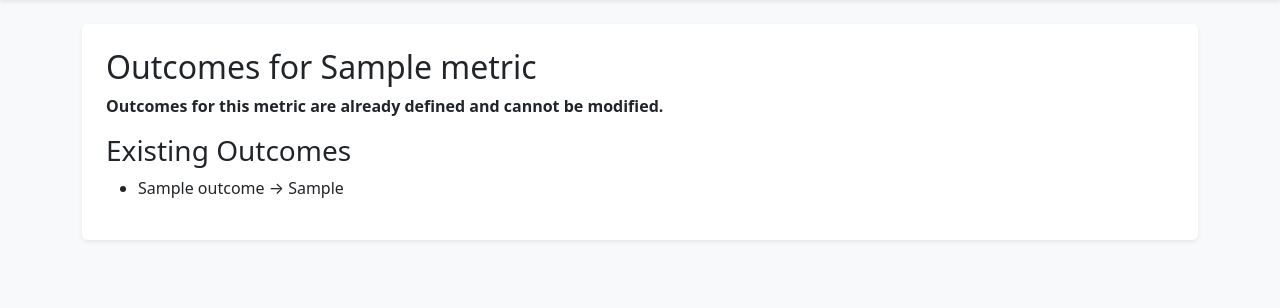
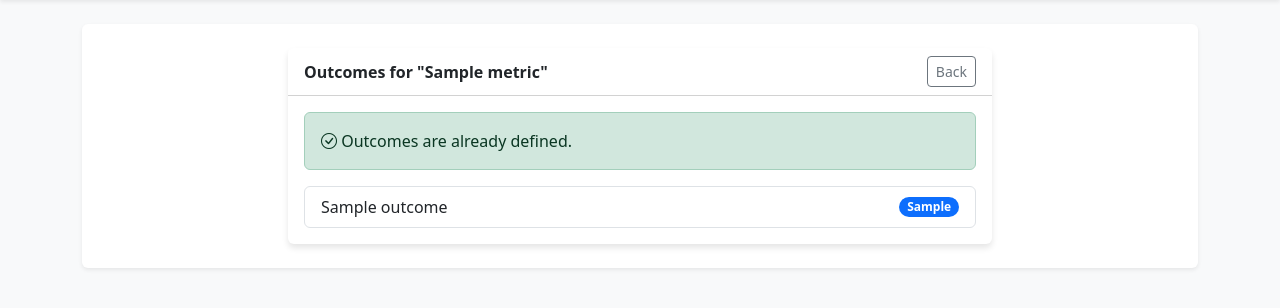
Before and after one commit to rambodpakrooh/TelcoEvaluator, a Flask app: template templates/outcomes.html in a window 1280 px wide. Shown: the part 56-364 px from the top of the page. Run offline with Flask 3, Linux system fonts and the light colour scheme; the template is opened without the code that fills it: most values are stand-ins (such as "Sample title", 1, 10 or a date in 2020).

Commit message:
updated GUI

```diff
--- a/templates/outcomes.html
+++ b/templates/outcomes.html
@@ -1,44 +1,62 @@
 {% extends "base.html" %}
 {% block content %}
-<h2>Outcomes for {{ metric.name }}</h2>
+<div class="row justify-content-center">
+  <div class="col-md-8">
+    <div class="card">
+      <div class="card-header bg-white d-flex justify-content-between align-items-center">
+        <span class="fw-bold">Outcomes for "{{ metric.name }}"</span>
+        <a href="{{ url_for('metrics') }}" class="btn btn-sm btn-outline-secondary">Back</a>
+      </div>
+      <div class="card-body">
 
         {% if metric.outcomes | length == 0 %}
-  <h3>Add {{ metric.k }} outcome(s)</h3>
+          <div class="alert alert-info">
+            <i class="bi bi-info-circle"></i> Please define exactly <strong>{{ metric.k }}</strong> outcomes.
+          </div>
+
           <form method="post">
-    <table>
+            <div class="table-responsive">
+              <table class="table table-bordered">
+                <thead class="table-light">
                   <tr>
-        <th>Label</th>
-        <th>Ordinal Value (0–1)</th>
+                    <th>Outcome Label</th>
+                    <th style="width: 150px;">Ordinal (0-1)</th>
                   </tr>
-
+                </thead>
+                <tbody>
                   {% for i in range(metric.k) %}
                   <tr>
                     <td>
-          <input type="text" name="label_{{ i }}" required>
+                      <input type="text" name="label_{{ i }}" class="form-control" placeholder="e.g. Low, High, etc." required>
                     </td>
                     <td>
-          <input type="number" step="0.01" min="0" max="1" name="ordinal_value_{{ i }}" required>
+                      <input type="number" step="0.01" min="0" max="1" name="ordinal_value_{{ i }}" class="form-control" required>
                     </td>
                   </tr>
                   {% endfor %}
+                </tbody>
               </table>
+            </div>
+            <div class="form-text mb-3">Ordinal values must be unique and between 0.0 and 1.0.</div>
+            <button type="submit" class="btn btn-success w-100">Save Outcomes</button>
+          </form>
 
-    <small>
-      Labels and ordinal values must be unique. Ordinal values define outcome ordering.
-    </small>
-    <br><br>
-
-    <button type="submit">Save Outcomes</button>
-  </form>
         {% else %}
-  <p><strong>Outcomes for this metric are already defined and cannot be modified.</strong></p>
+          <div class="alert alert-success">
+            <i class="bi bi-check-circle"></i> Outcomes are already defined.
+          </div>
+          <ul class="list-group">
+            {% for o in metric.outcomes | sort(attribute='ordinal_value') %}
+              <li class="list-group-item d-flex justify-content-between align-items-center">
+                {{ o.label }}
+                <span class="badge bg-primary rounded-pill">{{ o.ordinal_value }}</span>
+              </li>
+            {% endfor %}
+          </ul>
         {% endif %}
 
-<h3>Existing Outcomes</h3>
-<ul>
-  {% for o in metric.outcomes | sort(attribute='ordinal_value') %}
-    <li>{{ o.label }} → {{ o.ordinal_value }}</li>
-  {% endfor %}
-</ul>
-
+      </div>
+    </div>
+  </div>
+</div>
 {% endblock %}
```
Lines whose indentation alone changed are shown as unchanged.
